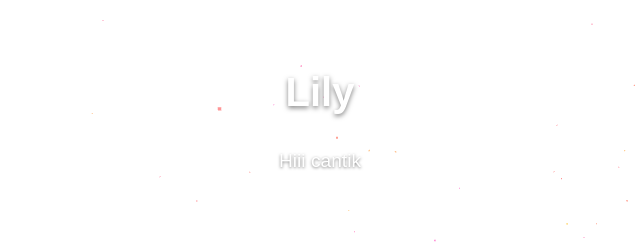
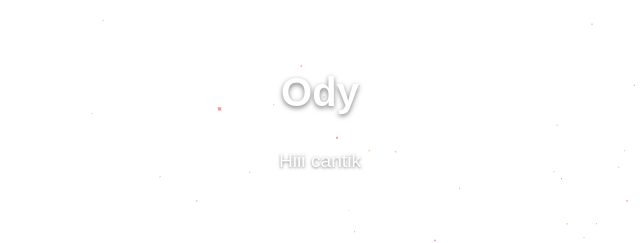
Before and after one commit to FullWooN/Tess, a plain HTML site: page Index.html in a window 1280 px wide. Shown: the part 276-519 px from the top of the page, 320-960 px from the left. Drawn offline with nearby package versions, Linux system fonts and the light colour scheme; animation ran at ten frames a second.

Commit message:
Update Index.html

```diff
--- a/Index.html
+++ b/Index.html
@@ -88,7 +88,7 @@
     <div id="canvas-container"></div>
 
     <div id="content">
-        <h1>Lily</h1>
+        <h1>Ody</h1>
         <p>Hiii cantik </p>
 
     </div>
```
